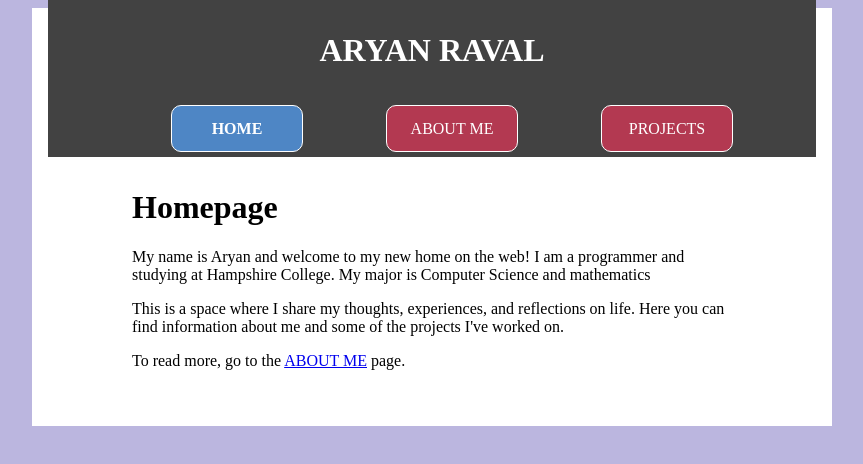
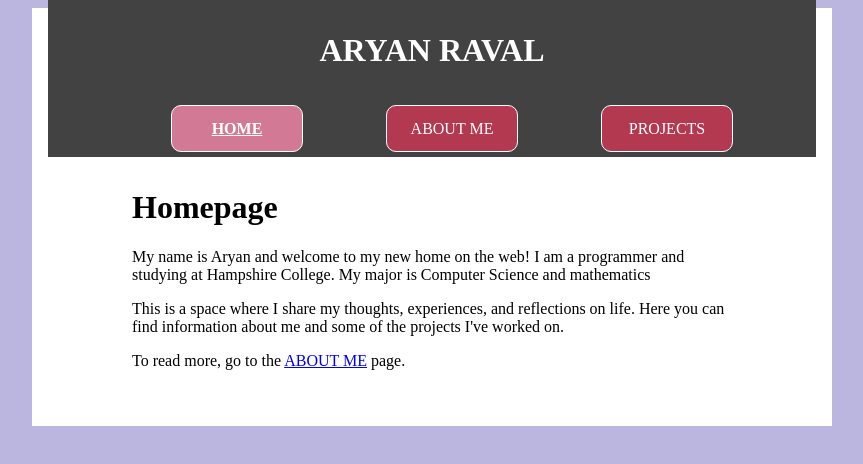
Before and after one commit to 2533Aryan/Algorithm_and_Visualisation, a plain HTML site: page Algo_Visual_Assignments/Assignment_02_Stylish_Website/Second_Attempt/index.html in a window 1280 px wide. In both pictures the pointer is over the item "HOME". Shown: the whole page, without its empty margins (208-1071 px from the left). Drawn offline with Linux system fonts and the light colour scheme.

Commit message:
hover effect

```diff
--- a/Algo_Visual_Assignments/Assignment_02_Stylish_Website/Second_Attempt/style.css
+++ b/Algo_Visual_Assignments/Assignment_02_Stylish_Website/Second_Attempt/style.css
@@ -56,7 +56,8 @@
   }
 
   .button:hover {
-    background-color: rgb(66, 28, 40);
+    background-color: rgb(210, 121, 149);
+    text-decoration: underline;
     color: #fff;
     cursor: pointer;
   }
@@ -65,6 +66,13 @@
     background-color: #4e86c5;
     color: #fff;
     font-weight: bold;
+  }
+
+  .nav a.active .button:hover {
+    background-color: rgb(210, 121, 149);
+    text-decoration: underline;
+    color: #fff;
+    cursor: pointer;
   }
 
   .main-center{
```
